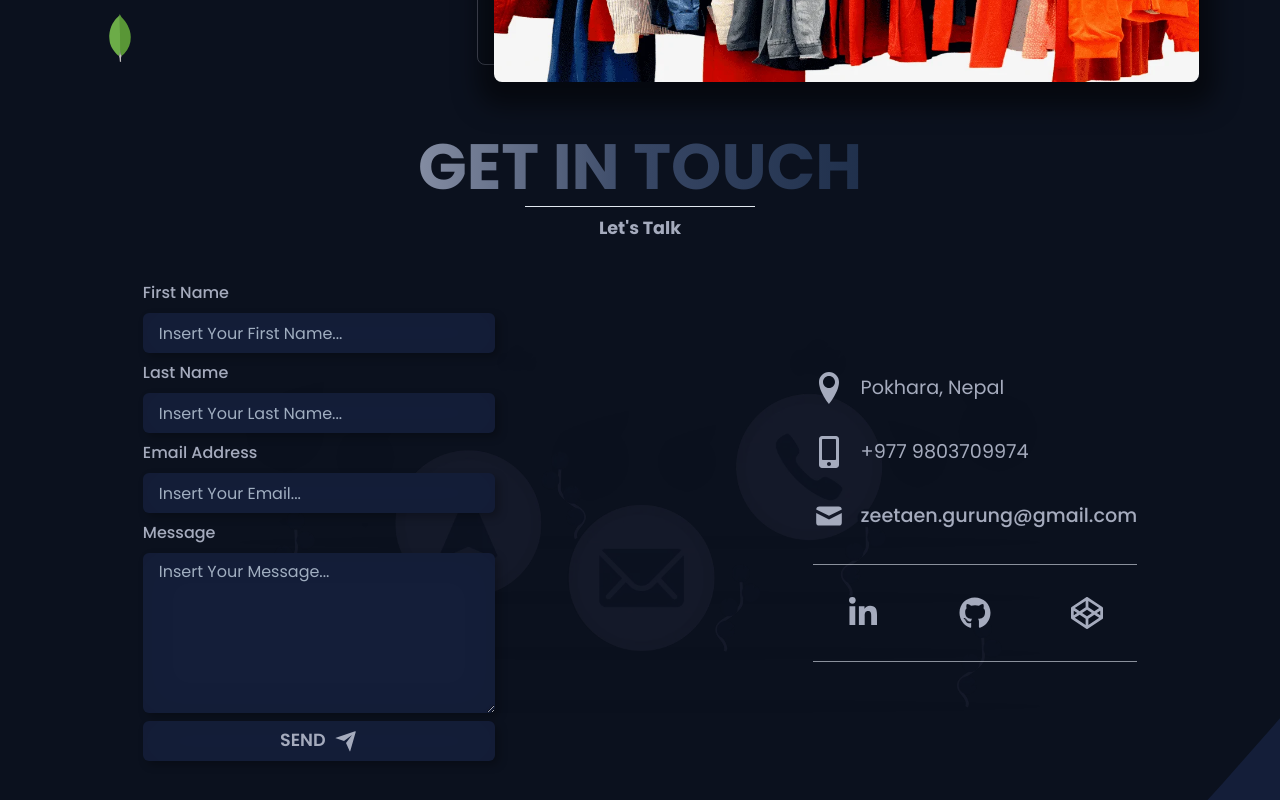
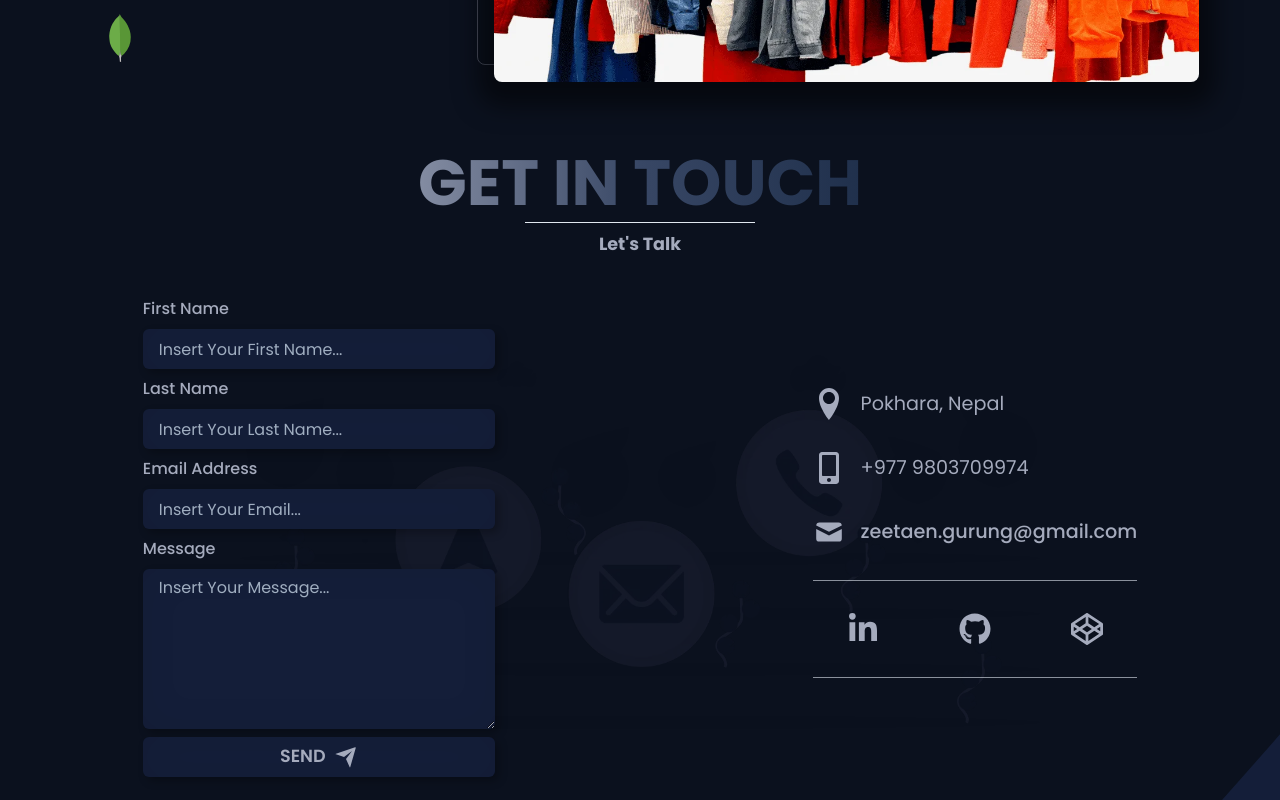
Before and after one commit to zeetaengrg/portfolio, a Next.js app: page / in a window 1280 px wide. Shown: the part 4160-4960 px from the top of the page. Built offline with nearby package versions, Linux system fonts and the light colour scheme.

Commit message:
style(margin): margin top increased

```diff
--- a/components/templates/Contacts/Contacts.jsx
+++ b/components/templates/Contacts/Contacts.jsx
@@ -8,7 +8,12 @@ const MotionImage = motion(Image);
 
 const Contacts = () => {
   return (
-    <Box position="relative" mb="4rem" zIndex="999">
+    <Box
+      position="relative"
+      mb="4rem"
+      mt={{ base: "3rem", md: "5rem" }}
+      zIndex="999"
+    >
       <Header heading="Get In Touch" id="contacts" />
       <LineDivider />
       <SubHeader subHeading="Let's Talk" />
```
